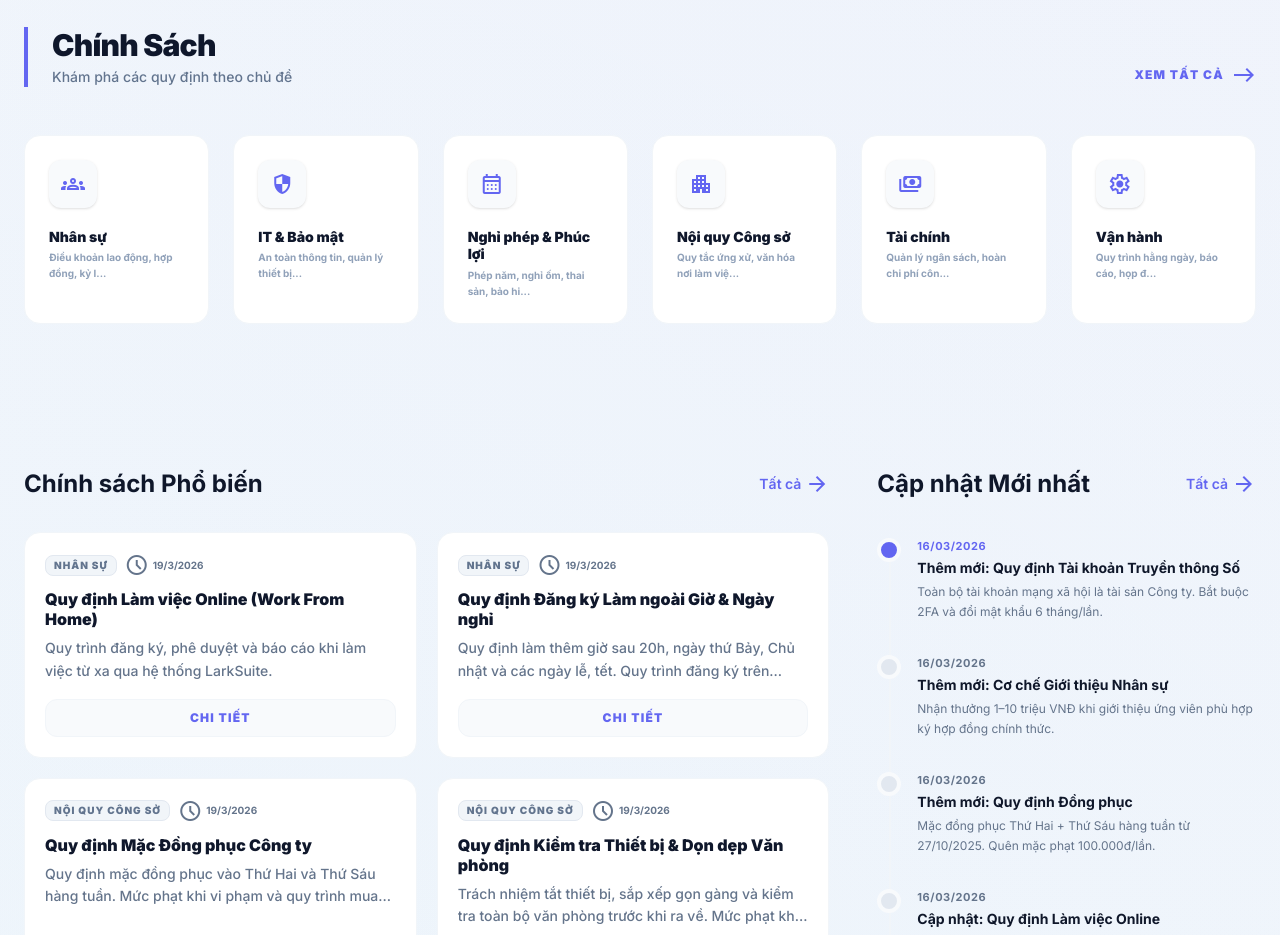
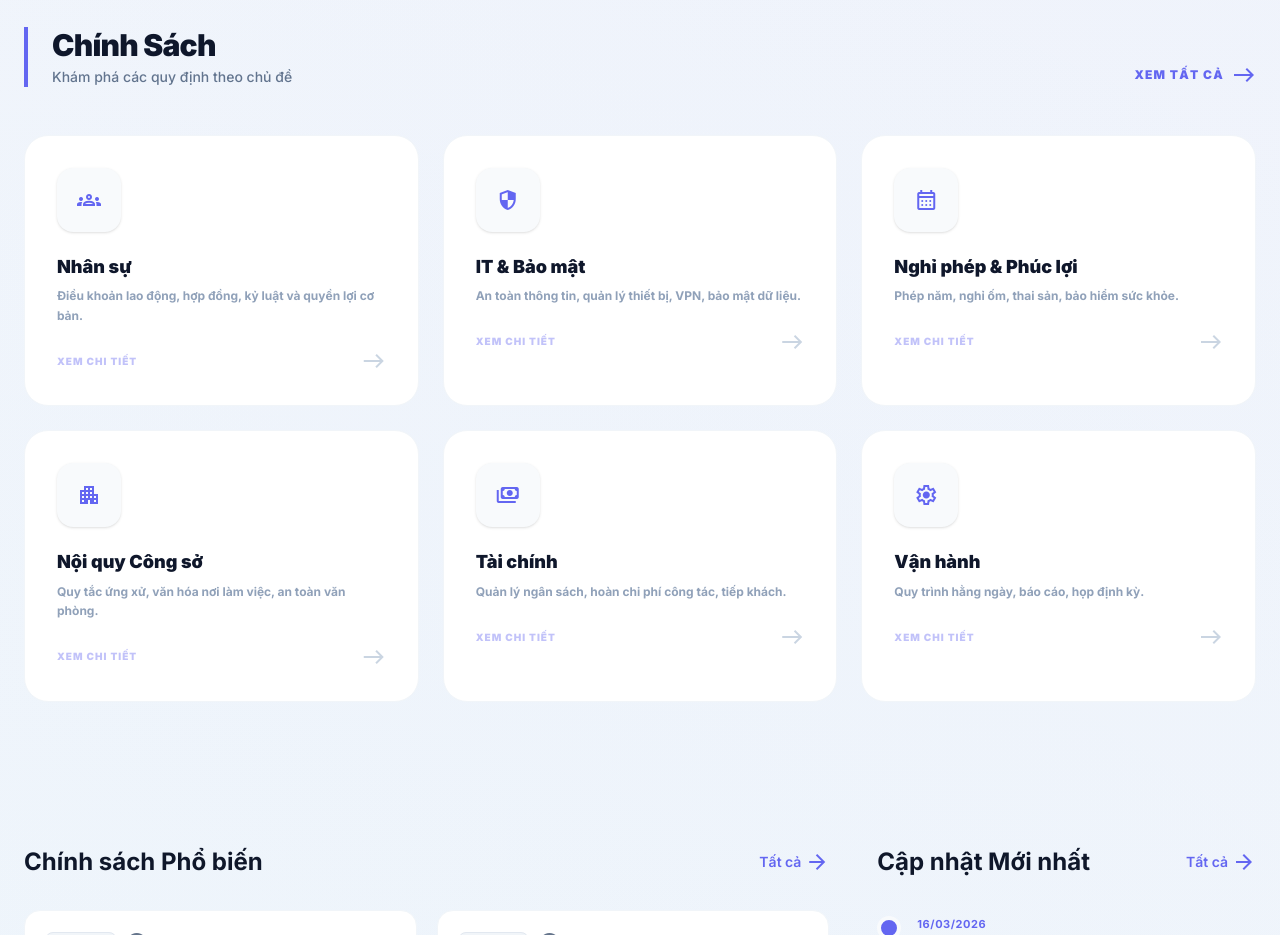
Before and after one commit to NanhNguyen/NetSpace-Policy-Hub, a Next.js app in the folder nextjs-app/: page / in a window 1280 px wide. Shown: the part 920-1855 px from the top of the page. Built offline with nearby package versions, Linux system fonts and the light colour scheme; no server answers.

Commit message:
update size and text

```diff
--- a/nextjs-app/src/app/(main)/categories/page.tsx
+++ b/nextjs-app/src/app/(main)/categories/page.tsx
@@ -23,20 +23,20 @@ export default function CategoriesPage() {
                     <Link
                         key={key}
                         href={`/policies?cat=${key}`}
-                        className="category-card bg-white rounded-2xl border border-neutral-soft p-7 group block hover:border-primary/20 transition-all hover:shadow-xl hover:shadow-primary/5"
+                        className="category-card bg-white rounded-3xl sm:rounded-2xl border border-neutral-soft p-10 sm:p-7 group block hover:border-primary/20 transition-all hover:shadow-xl hover:shadow-primary/5 active:scale-[0.98]"
                     >
-                        <div className="w-14 h-14 bg-primary/10 rounded-xl flex items-center justify-center mb-5 group-hover:bg-primary transition-colors">
-                            <span className="material-symbols-outlined text-primary group-hover:text-white text-[28px] transition-colors">
+                        <div className="w-20 h-20 bg-primary/10 rounded-2xl flex items-center justify-center mb-6 group-hover:bg-primary transition-colors">
+                            <span className="material-symbols-outlined text-primary group-hover:text-white text-[40px] transition-colors">
                                 {cat.icon}
                             </span>
                         </div>
-                        <h2 className="text-lg font-black text-text-main mb-2">{cat.label}</h2>
-                        <p className="text-sm text-text-muted leading-relaxed mb-4">{cat.desc}</p>
+                        <h2 className="text-xl sm:text-lg font-black text-text-main mb-3 sm:mb-2">{cat.label}</h2>
+                        <p className="text-base sm:text-sm text-text-muted leading-relaxed mb-6 sm:mb-4">{cat.desc}</p>
                         <div className="flex items-center justify-between">
-                            <span className="text-xs font-bold text-text-muted bg-neutral-soft px-3 py-1 rounded-full">
-                                {cat.count} chính sách
+                            <span className="text-xs font-bold text-text-muted bg-neutral-soft px-3 py-1.5 rounded-full">
+                                Xem chi tiết
                             </span>
-                            <span className="material-symbols-outlined text-primary text-[20px]">arrow_forward</span>
+                            <span className="material-symbols-outlined text-primary text-[24px] sm:text-[20px]">arrow_forward</span>
                         </div>
                     </Link>
                 ))}
--- a/nextjs-app/src/app/(main)/page.tsx
+++ b/nextjs-app/src/app/(main)/page.tsx
@@ -149,18 +149,22 @@ export default function HomePage() {
               Xem tất cả <span className="material-symbols-outlined text-[18px]">east</span>
             </Link>
           </div>
-          <div className="grid grid-cols-2 md:grid-cols-3 lg:grid-cols-6 gap-5 sm:gap-6">
+          <div className="grid grid-cols-1 md:grid-cols-2 lg:grid-cols-3 gap-6">
             {Object.entries(CATEGORIES).map(([key, cat]) => (
               <Link
                 key={key}
                 href={`/policies?cat=${key}`}
-                className="category-card group bg-white p-6 rounded-2xl border border-slate-100 cursor-pointer text-left block hover:border-primary/30 transition-all hover:shadow-xl hover:shadow-primary/5"
+                className="category-card group bg-white p-8 rounded-3xl border border-slate-100 cursor-pointer text-left block hover:border-primary/30 transition-all hover:shadow-2xl hover:shadow-primary/10 active:scale-[0.98]"
               >
-                <div className="w-12 h-12 bg-slate-50 rounded-xl flex items-center justify-center mb-5 group-hover:bg-primary group-hover:text-white transition-all shadow-sm">
-                  <span className="material-symbols-outlined text-primary group-hover:text-white transition-colors">{cat.icon}</span>
+                <div className="w-16 h-16 bg-slate-50 rounded-2xl flex items-center justify-center mb-6 group-hover:bg-primary group-hover:text-white transition-all shadow-sm">
+                  <span className="material-symbols-outlined text-primary group-hover:text-white text-[32px] transition-colors">{cat.icon}</span>
                 </div>
-                <h3 className="font-black text-sm mb-1 text-slate-900 leading-tight">{cat.label}</h3>
-                <p className="text-[10px] text-slate-400 font-bold leading-relaxed">{cat.desc.substring(0, 35)}...</p>
+                <h3 className="font-black text-xl sm:text-lg mb-2 text-slate-900 leading-tight">{cat.label}</h3>
+                <p className="text-sm sm:text-xs text-slate-400 font-bold leading-relaxed">{cat.desc}</p>
+                <div className="mt-6 flex items-center justify-between">
+                  <span className="text-[10px] font-black uppercase tracking-widest text-primary/40 group-hover:text-primary transition-colors">Xem chi tiết</span>
+                  <span className="material-symbols-outlined text-[20px] text-slate-300 group-hover:text-primary group-hover:translate-x-1 transition-all">east</span>
+                </div>
               </Link>
             ))}
           </div>
--- a/nextjs-app/src/app/globals.css
+++ b/nextjs-app/src/app/globals.css
@@ -66,6 +66,14 @@
 
   .shadow-card-hover {
     box-shadow: 0 8px 36px 0 rgba(124, 58, 237, 0.18);
+  }
+
+  .no-scrollbar::-webkit-scrollbar {
+    display: none;
+  }
+  .no-scrollbar {
+    -ms-overflow-style: none;
+    scrollbar-width: none;
   }
 }
 
```
